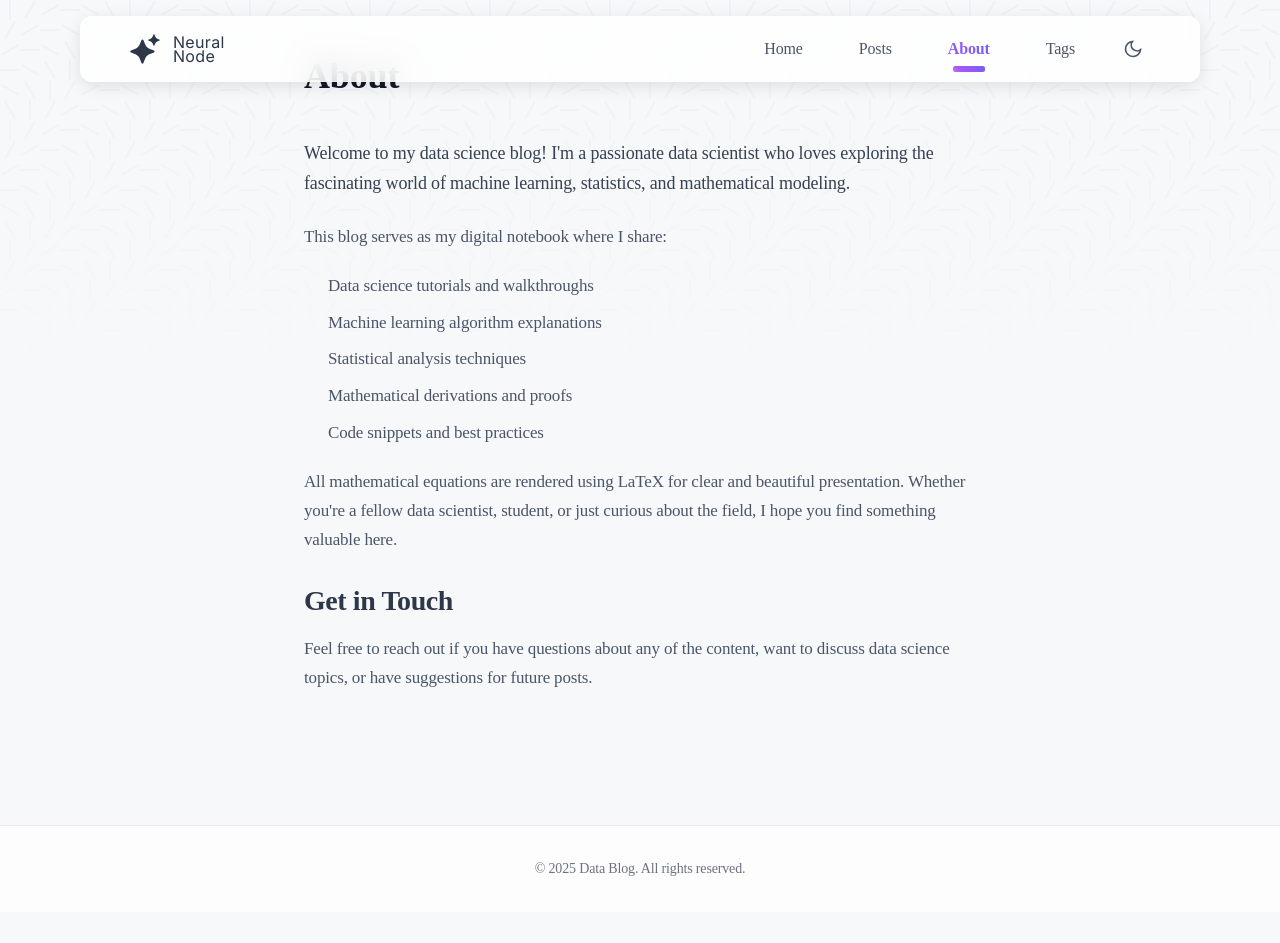
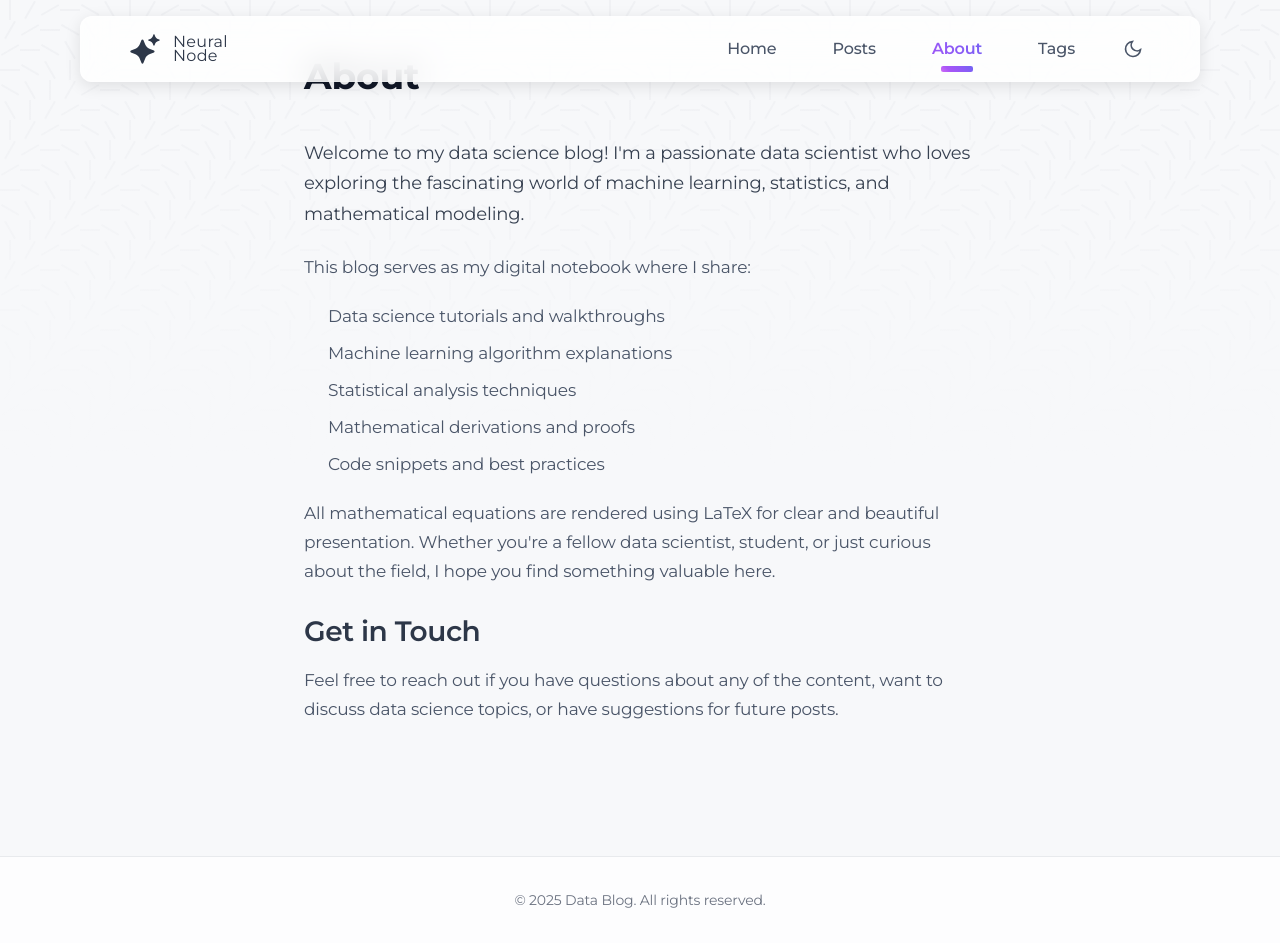
Before and after one commit to MayukhSobo/neural-node-UI, a Next.js app: page /about in a window 1280 px wide. Before the commit the page ends 912 px from the top, so only its background shows below. Built offline with nearby package versions, Linux system fonts and the light colour scheme.

Commit message:
dynamic color for hamburger

```diff
--- a/src/app/globals.css
+++ b/src/app/globals.css
@@ -46,7 +46,7 @@
 
 /* Custom base styles with optimized fonts */
 html {
-  font-family: var(--font-primary), "Inter", sans-serif;
+  font-family: Montserrat, sans-serif;
   font-feature-settings: "kern" 1, "liga" 1, "calt" 1;
   text-rendering: optimizeLegibility;
   -webkit-font-smoothing: antialiased;
@@ -137,7 +137,7 @@ body {
 }
 
 .prose-custom code {
-  font-family: var(--font-primary), "Inter", sans-serif;
+  font-family: Montserrat, sans-serif;
   background-color: #f7fafc;
   color: #2d3748;
   padding: 0.125rem 0.25rem;
@@ -147,7 +147,7 @@ body {
 }
 
 .prose-custom pre {
-  font-family: var(--font-primary), "Inter", sans-serif;
+  font-family: Montserrat, sans-serif;
   overflow-x: auto;
   margin: 1.5rem 0;
   border-radius: 0.5rem;
@@ -249,7 +249,7 @@ body {
 }
 
 .logo {
-  font-family: var(--font-primary), "Inter", sans-serif;
+  font-family: Montserrat, sans-serif;
   font-size: 1.5rem;
   font-weight: 400;
   color: #2d3748;
@@ -268,7 +268,7 @@ body {
 
 .logo-neural,
 .logo-node {
-  font-family: var(--font-primary), "Inter", sans-serif;
+  font-family: Montserrat, sans-serif;
   font-size: 1rem;
   font-weight: 400;
   letter-spacing: 0.02em;
--- a/src/app/layout.tsx
+++ b/src/app/layout.tsx
@@ -1,15 +1,13 @@
 import type { Metadata } from "next";
-import { Inter } from "next/font/google";
+import { Montserrat } from "next/font/google";
 import "./globals.css";
 import Header from "@/components/blog/Header";
 import Footer from "@/components/blog/Footer";
 
-const inter = Inter({
+const montserrat = Montserrat({
   subsets: ["latin"],
-  variable: "--font-primary",
   display: "swap",
   preload: true,
-  fallback: ["sans-serif"],
 });
 
 export const metadata: Metadata = {
@@ -42,7 +40,7 @@ export default function RootLayout({
         />
       </head>
       <body
-        className={inter.variable}
+        className={montserrat.className}
         style={{
           WebkitFontSmoothing: "antialiased",
           MozOsxFontSmoothing: "grayscale",
--- a/src/components/blog/Header.tsx
+++ b/src/components/blog/Header.tsx
@@ -150,7 +150,12 @@ export default function Header() {
                 isMobileMenuOpen ? "hamburger-line-open" : ""
               }`}
               style={{
-                backgroundColor: isDark ? "#e2e8f0" : "#1f2937",
+                backgroundColor:
+                  isDark && isScrolled
+                    ? "#1f2937"
+                    : isDark
+                    ? "#e2e8f0"
+                    : "#1f2937",
                 width: "100%",
                 height: "3px",
                 borderRadius: "2px",
@@ -163,7 +168,12 @@ export default function Header() {
                 isMobileMenuOpen ? "hamburger-line-open" : ""
               }`}
               style={{
-                backgroundColor: isDark ? "#e2e8f0" : "#1f2937",
+                backgroundColor:
+                  isDark && isScrolled
+                    ? "#1f2937"
+                    : isDark
+                    ? "#e2e8f0"
+                    : "#1f2937",
                 width: "100%",
                 height: "3px",
                 borderRadius: "2px",
@@ -176,7 +186,12 @@ export default function Header() {
                 isMobileMenuOpen ? "hamburger-line-open" : ""
               }`}
               style={{
-                backgroundColor: isDark ? "#e2e8f0" : "#1f2937",
+                backgroundColor:
+                  isDark && isScrolled
+                    ? "#1f2937"
+                    : isDark
+                    ? "#e2e8f0"
+                    : "#1f2937",
                 width: "100%",
                 height: "3px",
                 borderRadius: "2px",
```
